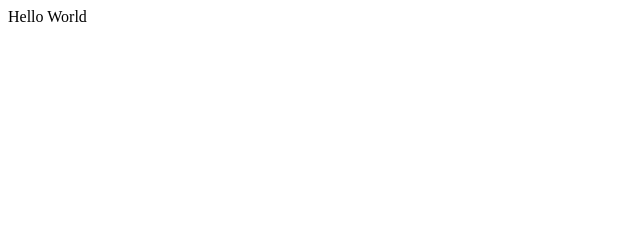
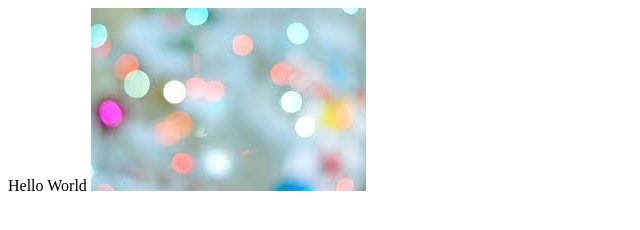
Before and after one commit to ViaanshAga/Demo.github.io, a plain HTML site: page index.html in a window 1280 px wide. Shown: the whole page, without its empty margins (0-640 px from the left). Drawn offline with Linux system fonts and the light colour scheme.

Commit message:
Update index.html

```diff
--- a/index.html
+++ b/index.html
@@ -4,6 +4,6 @@
   </title>
 <body>
   Hello World
-  <img src="">
+  <img src="1.jpg">
   </body>
 </html>
```
